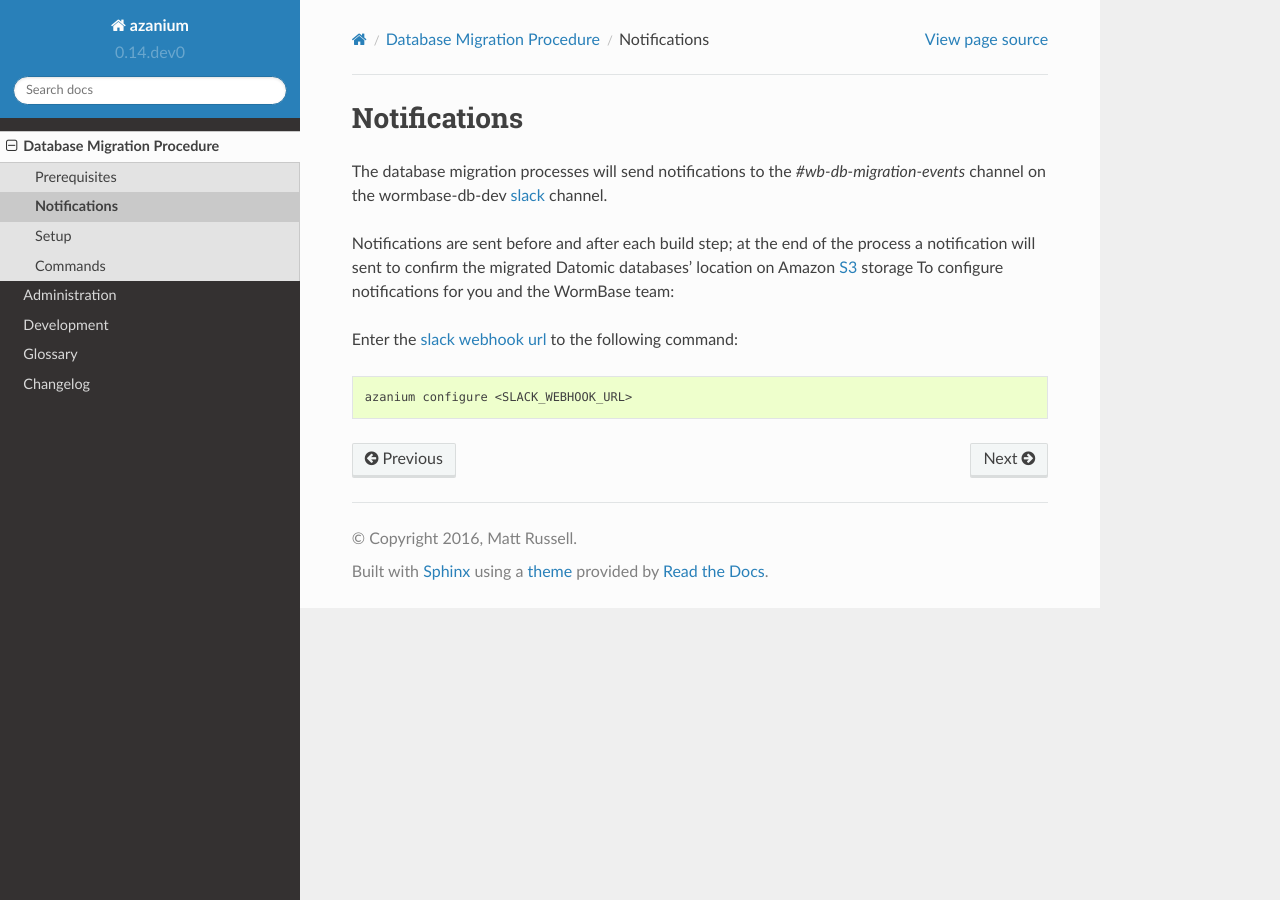
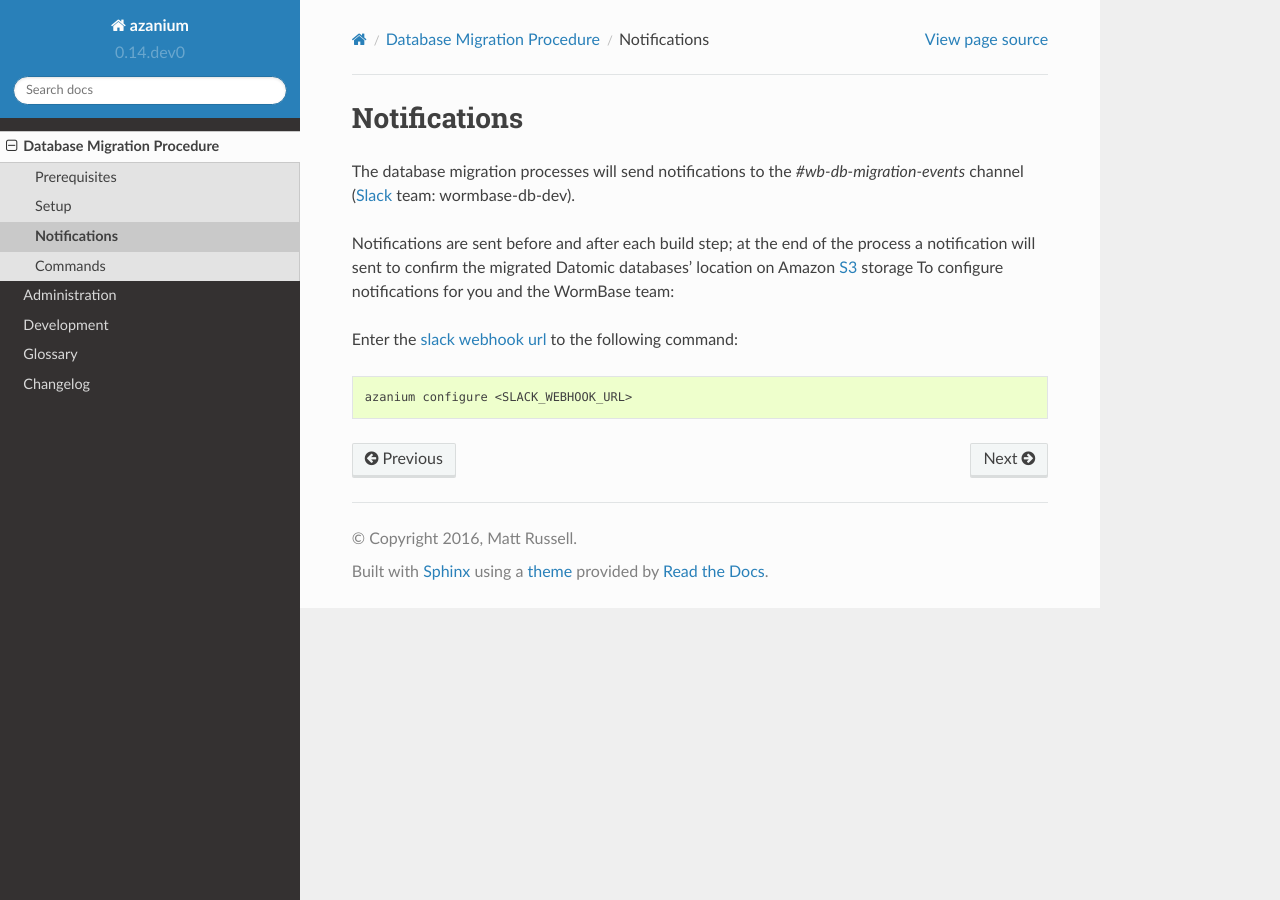
Before and after one commit to WormBase/db-migration, a Sphinx documentation site: the page built from docs/source/user/notifications.rst, in a window 1280 px wide. Built offline with Sphinx 7.4.7 and the Read the Docs theme 2.0.0, drawn with Linux system fonts in a browser that asks for light colours.

Commit message:
Move notifications to the correct place in the docs.

```diff
--- a/docs/source/user/index.rst
+++ b/docs/source/user/index.rst
@@ -19,6 +19,6 @@ the migration process.
    :maxdepth: 1
 
    prerequisites
+   setup
    notifications
-   setup
    commands
--- a/docs/source/user/notifications.rst
+++ b/docs/source/user/notifications.rst
@@ -4,8 +4,7 @@
 Notifications
 =============
 The database migration processes will send notifications to the
-`#wb-db-migration-events` channel on the wormbase-db-dev :term:`slack`
-channel.
+`#wb-db-migration-events` channel (:term:`Slack` team: wormbase-db-dev).
 
 Notifications are sent before and after each build step; at the end of
 the process a notification will sent to confirm the migrated Datomic
```
